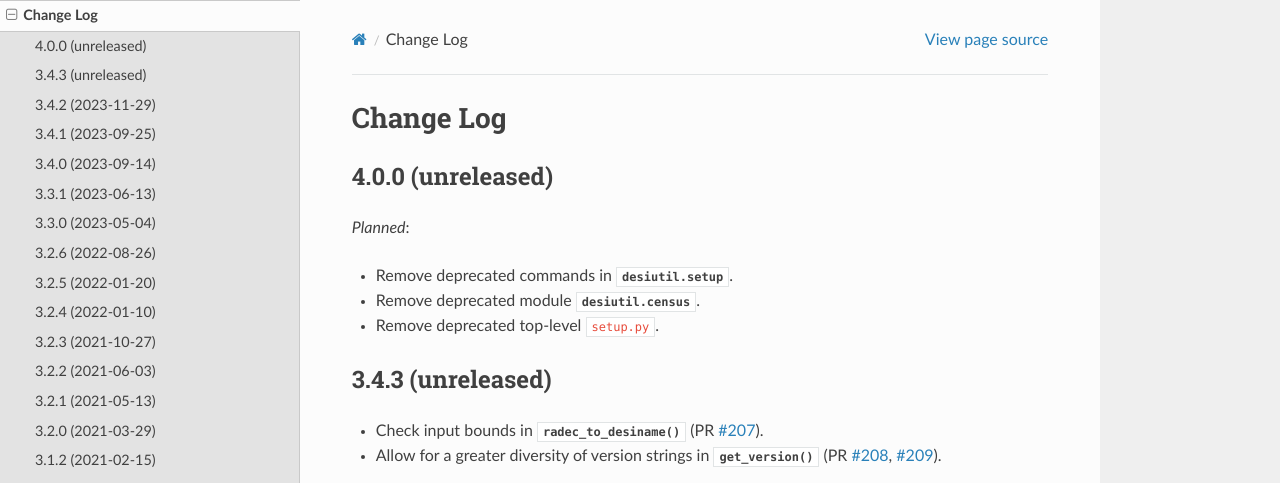
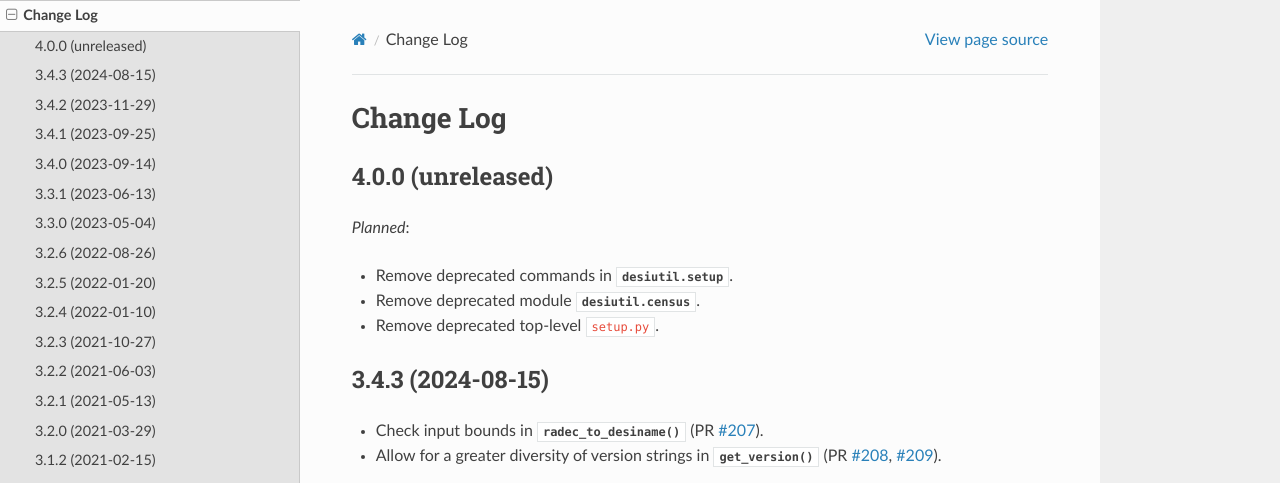
Before and after one commit to desihub/desiutil, a Sphinx documentation site: the page built from doc/changes.rst, in a window 1280 px wide and 900 px high. Shown: the top 483 px of the window. Built offline with Sphinx 7.4.7 and the Read the Docs theme 2.0.0, drawn with Linux system fonts in a browser that asks for light colours.

Commit message:
preparing for next tag

```diff
--- a/doc/changes.rst
+++ b/doc/changes.rst
@@ -11,7 +11,7 @@ Change Log
 * Remove deprecated module :mod:`desiutil.census`.
 * Remove deprecated top-level ``setup.py``.
 
-3.4.3 (unreleased)
+3.4.3 (2024-08-15)
 ------------------
 
 * Check input bounds in :func:`~desiutil.names.radec_to_desiname` (PR `#207`_).
--- a/py/desiutil/_version.py
+++ b/py/desiutil/_version.py
@@ -1 +1 @@
-__version__ = '3.4.3.dev1103'
+__version__ = '3.4.3'
```
